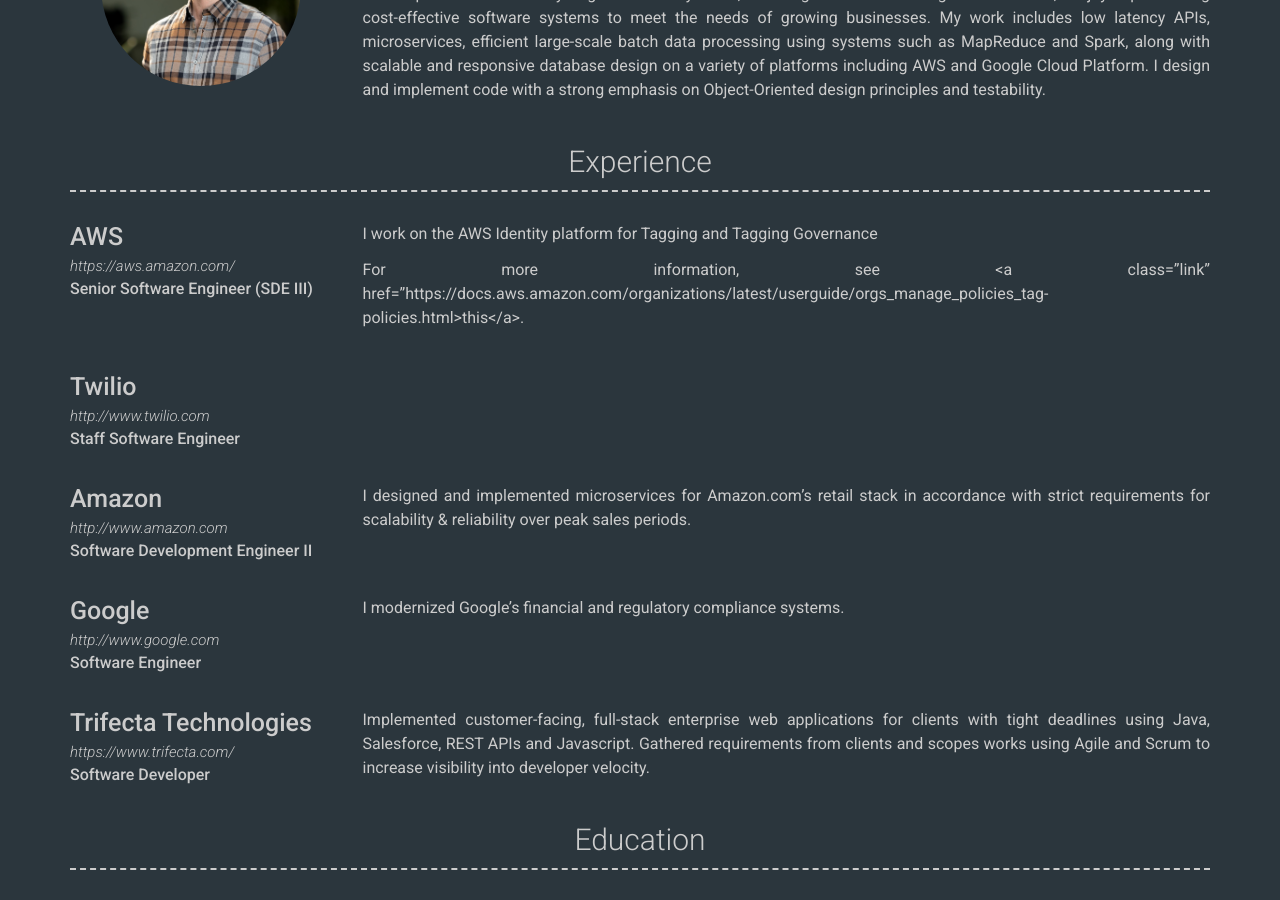
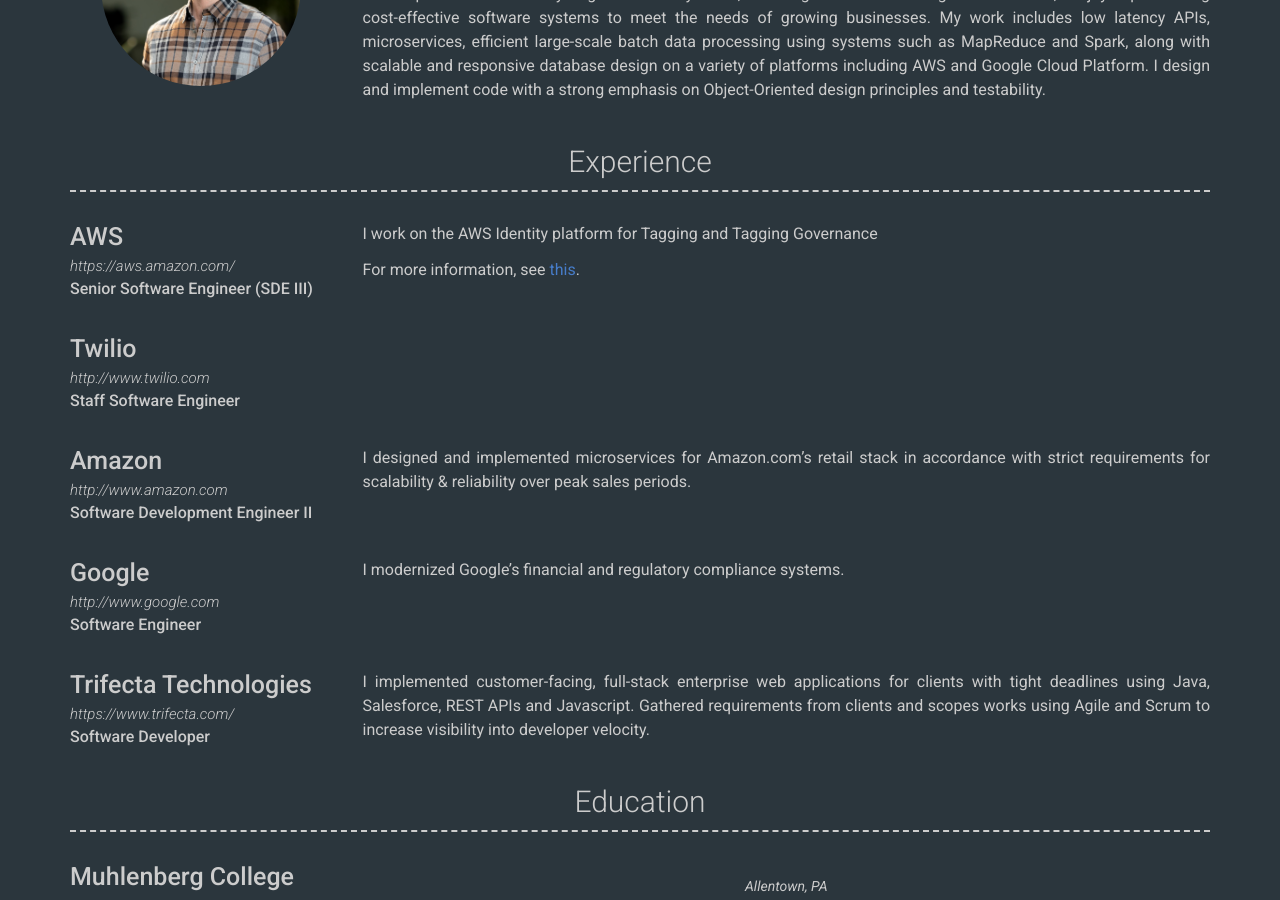
Before and after one commit to matthorn-repo/matthorn-repo.github.io, a Jekyll site: the page built from index.md, in a window 1280 px wide and 900 px high, scrolled down 443 px. Built offline with Jekyll 4.4.1, drawn with Linux system fonts in a browser that asks for light colours; nearby versions of some CDN libraries.

Commit message:
Update experience.yml

```diff
--- a/_data/experience.yml
+++ b/_data/experience.yml
@@ -9,7 +9,7 @@
     I work on the AWS Identity platform for Tagging and Tagging Governance
 
     For more information, see
-    <a class="link" href="https://docs.aws.amazon.com/organizations/latest/userguide/orgs_manage_policies_tag-policies.html>this</a>.
+    <a class="link" href="https://docs.aws.amazon.com/organizations/latest/userguide/orgs_manage_policies_tag-policies.html" target="_blank">this</a>.
 - layout: left
   company: Twilio
   date: July 2021 - October 2022
@@ -19,7 +19,7 @@
     Modernized Twilio's core API-based billing and usage system.
 
     For more information about the project see
-    <a class="link" href="https://aws.amazon.com/blogs/database/how-twilio-modernized-its-billing-platform-on-amazon-aurora-mysql/>this</a>.
+    <a class="link" href="https://aws.amazon.com/blogs/database/how-twilio-modernized-its-billing-platform-on-amazon-aurora-mysql/" target="_blank">this</a>.
   description: | # this will include new lines to allow paragraphs
 - layout: left
   company: Amazon
@@ -48,7 +48,7 @@
 #  quote: >
 #   I did contract web development for a variety of clients
   description: | # this will include new lines to allow paragraphs
-    Implemented customer-facing, full-stack enterprise web applications for
+    I implemented customer-facing, full-stack enterprise web applications for
     clients with tight deadlines using Java, Salesforce, REST APIs and Javascript.
     Gathered requirements from clients and scopes works using Agile and Scrum to
     increase visibility into developer velocity.
```
